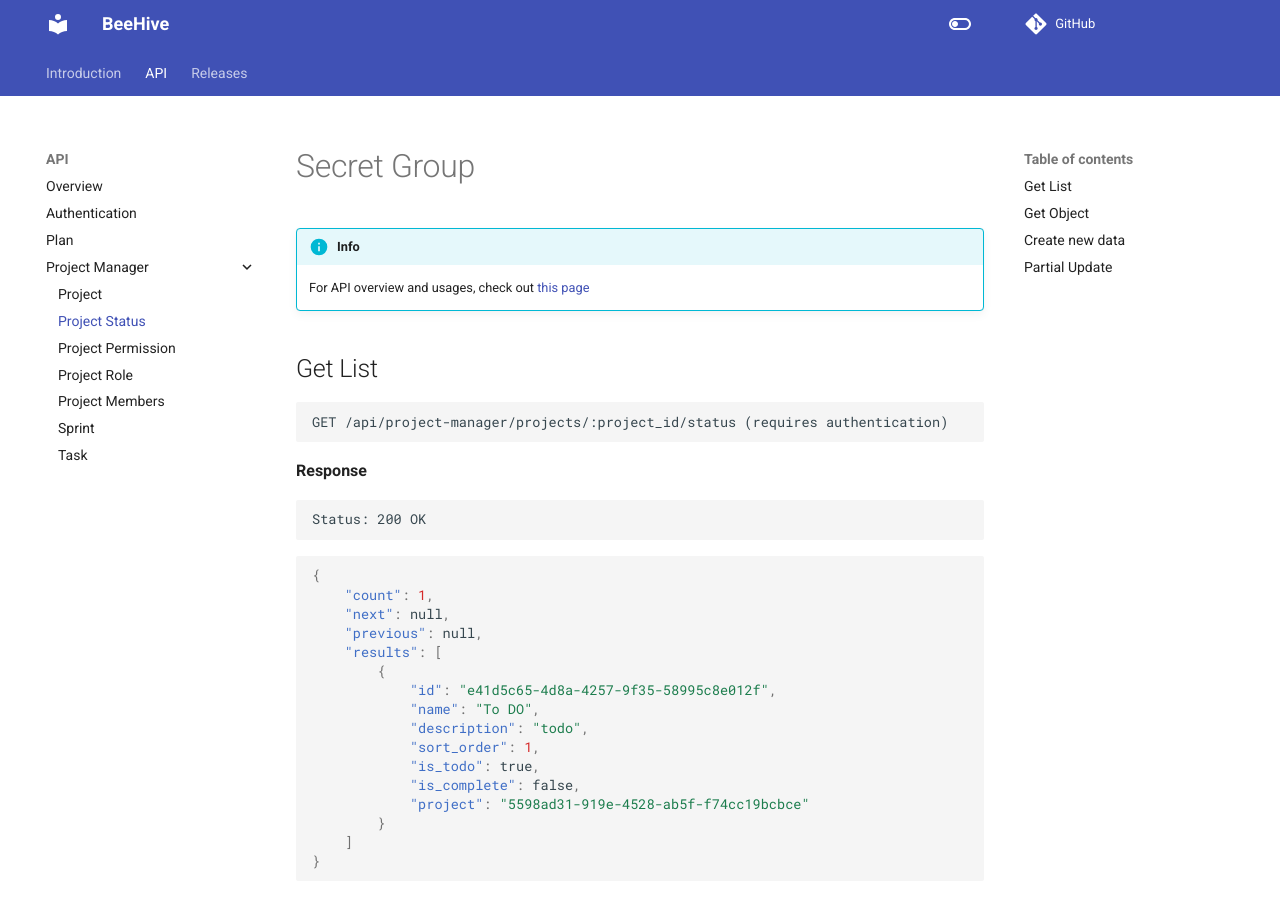
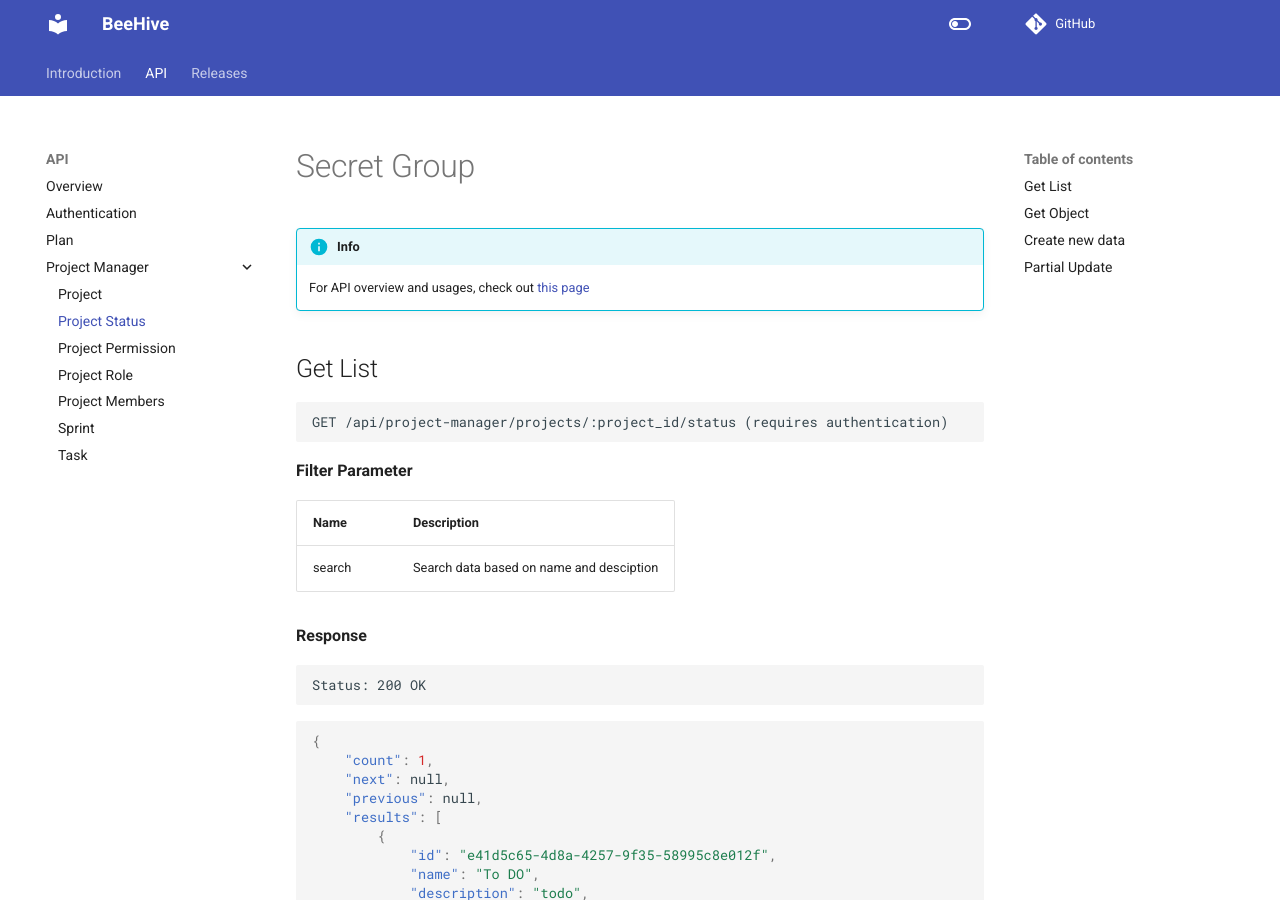
Before and after one commit to purnendukar/BeeHive-backend, an MkDocs documentation site: the page built from docs/api/9-project-status.md, in a window 1280 px wide and 900 px high. Built offline with MkDocs 1.6.1 and Material for MkDocs 9.7.7, drawn with Linux system fonts in a browser that asks for light colours; comment, search, counter and statistics services are not loaded.

Commit message:
chore(doc): search filter added

````diff
--- a/docs/api/9-project-status.md
+++ b/docs/api/9-project-status.md
@@ -8,6 +8,12 @@
 ```
 GET /api/project-manager/projects/:project_id/status (requires authentication)
 ```
+
+**Filter Parameter**
+
+Name     | Description
+---------|-------------------------------------
+search | Search data based on name and desciption
 
 **Response**
 ```
````
